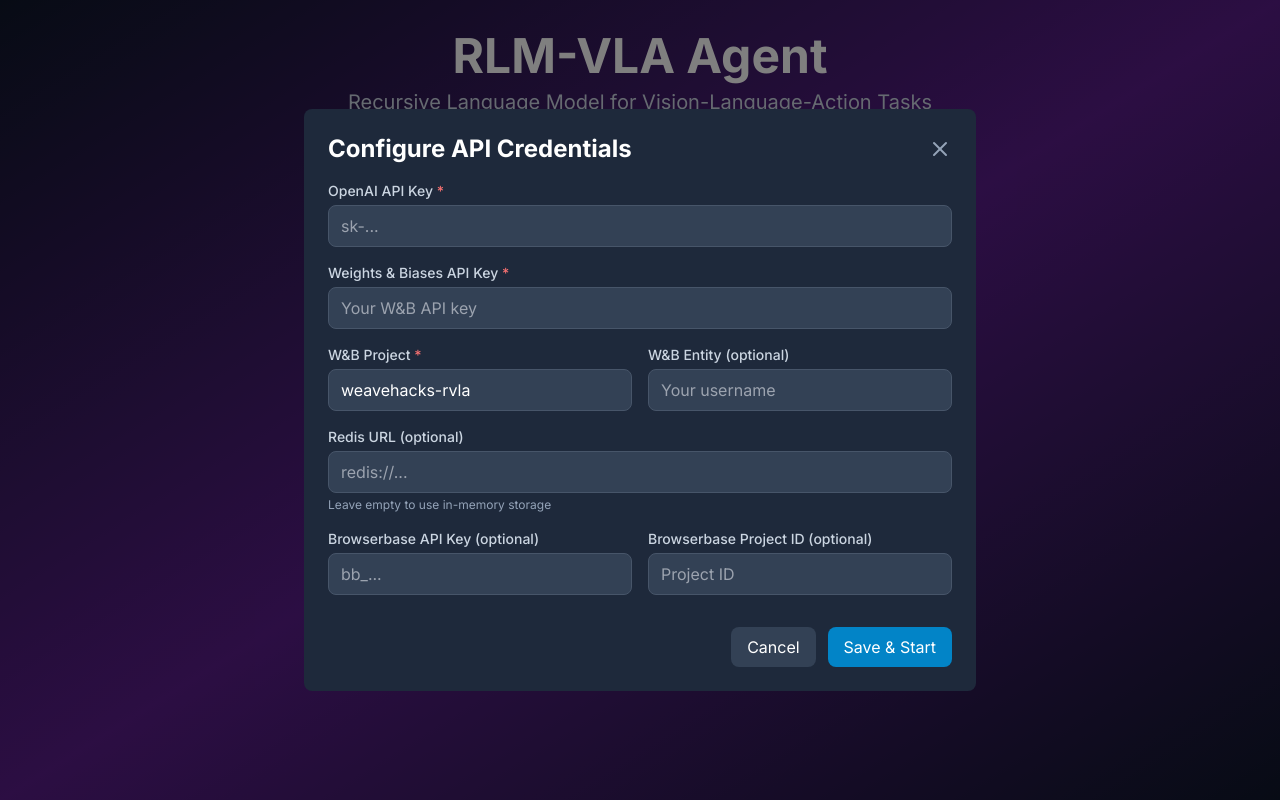
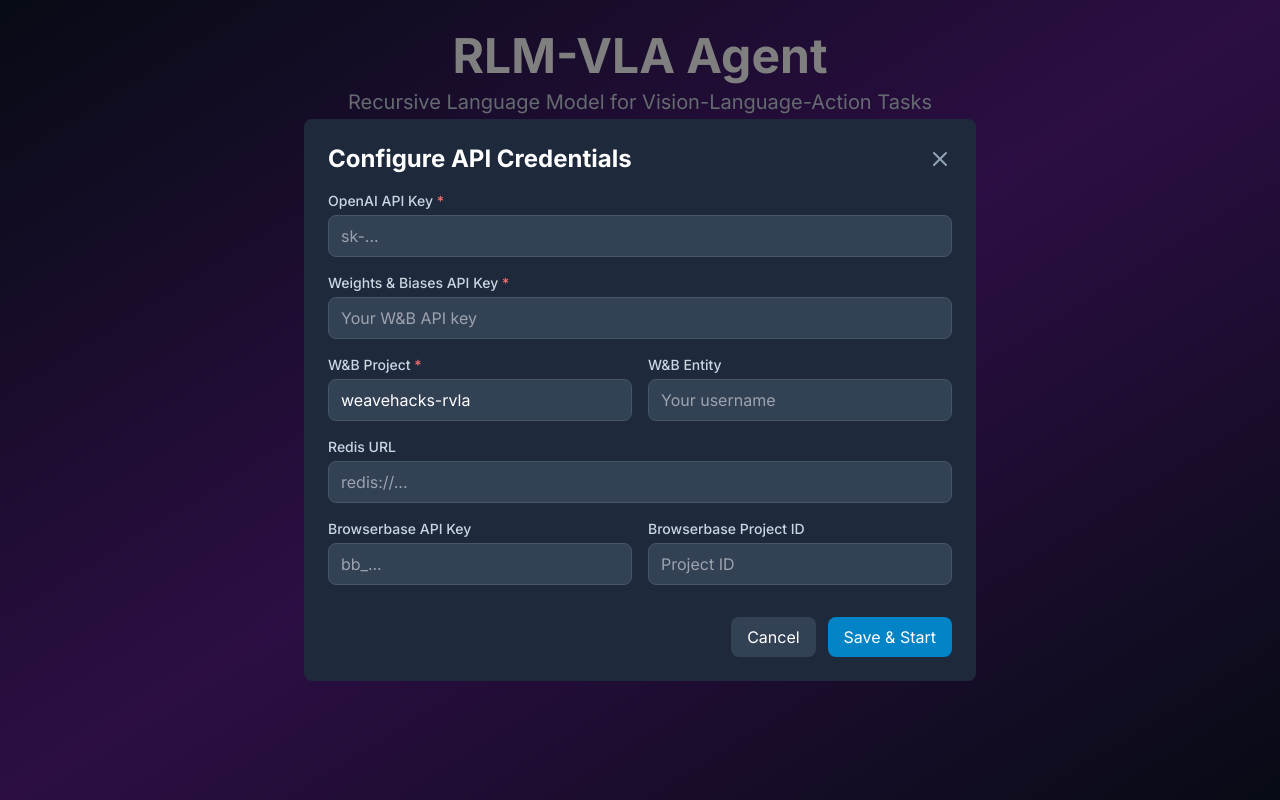
Before and after one commit to global-mysterysnailrevolution/weavehack3, a Next.js app in the folder web/: page / in a window 1280 px wide. Built offline with nearby package versions, Linux system fonts and the light colour scheme.

Commit message:
Remove optional labels from credentials form

```diff
--- a/web/components/CredentialsModal.tsx
+++ b/web/components/CredentialsModal.tsx
@@ -84,7 +84,7 @@
 
             <div>
               <label className="block text-sm font-medium text-slate-300 mb-1">
-                W&B Entity (optional)
+                W&B Entity
               </label>
               <input
                 type="text"
@@ -98,7 +98,7 @@
 
           <div>
             <label className="block text-sm font-medium text-slate-300 mb-1">
-              Redis URL (optional)
+              Redis URL
             </label>
             <input
               type="text"
@@ -107,15 +107,12 @@
               className="w-full px-3 py-2 bg-slate-700 text-white rounded-lg border border-slate-600 focus:border-primary-500 focus:outline-none"
               placeholder="redis://..."
             />
-            <p className="text-xs text-slate-400 mt-1">
-              Leave empty to use in-memory storage
-            </p>
           </div>
 
           <div className="grid grid-cols-2 gap-4">
             <div>
               <label className="block text-sm font-medium text-slate-300 mb-1">
-                Browserbase API Key (optional)
+                Browserbase API Key
               </label>
               <input
                 type="password"
@@ -128,7 +125,7 @@
 
             <div>
               <label className="block text-sm font-medium text-slate-300 mb-1">
-                Browserbase Project ID (optional)
+                Browserbase Project ID
               </label>
               <input
                 type="text"
```
